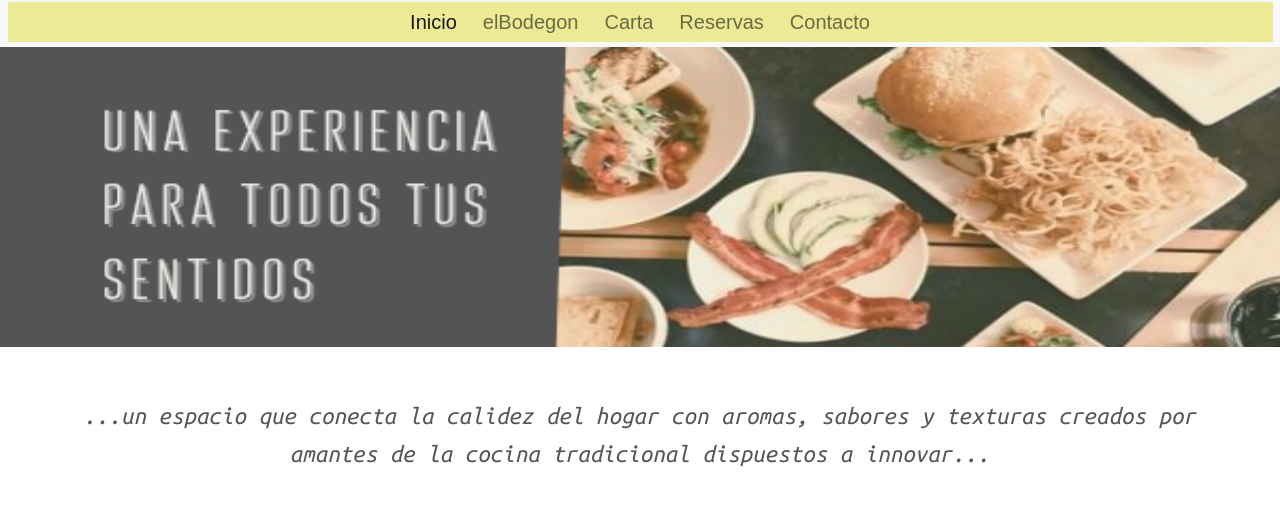
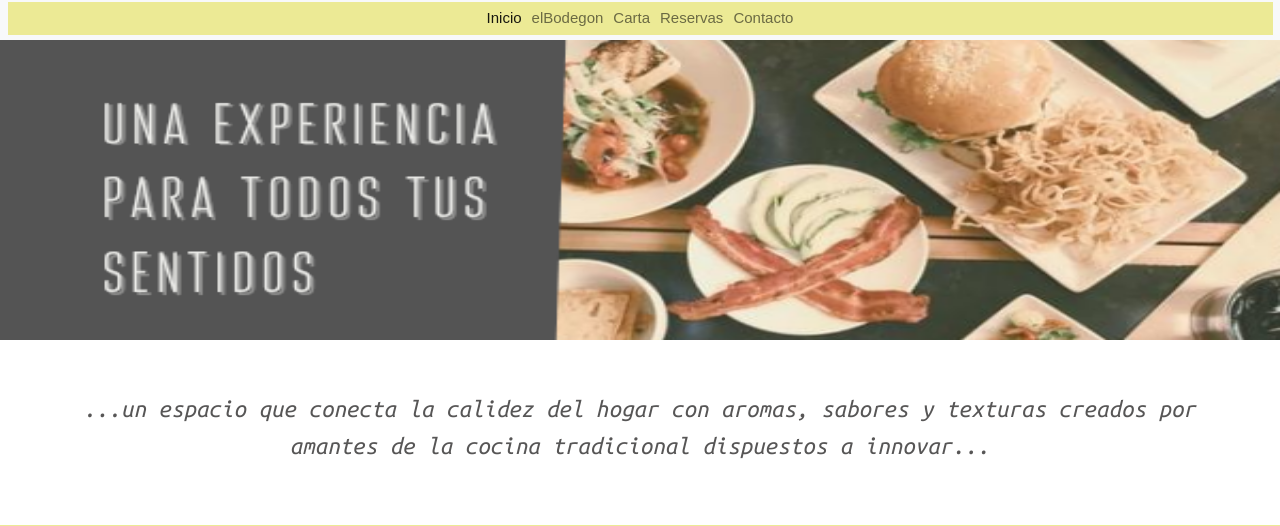
Before and after one commit to juanmartinpallas/mipagina, a plain HTML site: page index.html in a window 1280 px wide. Shown: the part 242-768 px from the top of the page. Drawn offline with nearby package versions, Linux system fonts and the light colour scheme; a web font is replaced by a local one.

Commit message:
cambio fuente

```diff
--- a/css/inicio.css
+++ b/css/inicio.css
@@ -47,7 +47,6 @@ h1 {
 	background-color: rgb(236, 234, 149);
 	width: 100%;
 	justify-content: center;
-	gap: 16px;
 }
 
 nav ul a {
@@ -55,7 +54,7 @@ nav ul a {
 	color: rgb(87, 86, 86);
 	padding: 10px;
 	font-family: Arial, Helvetica, sans-serif;
-	font-size: 20px;
+	font-size: 15px;
 }
 
 nav ul a:hover {
```
